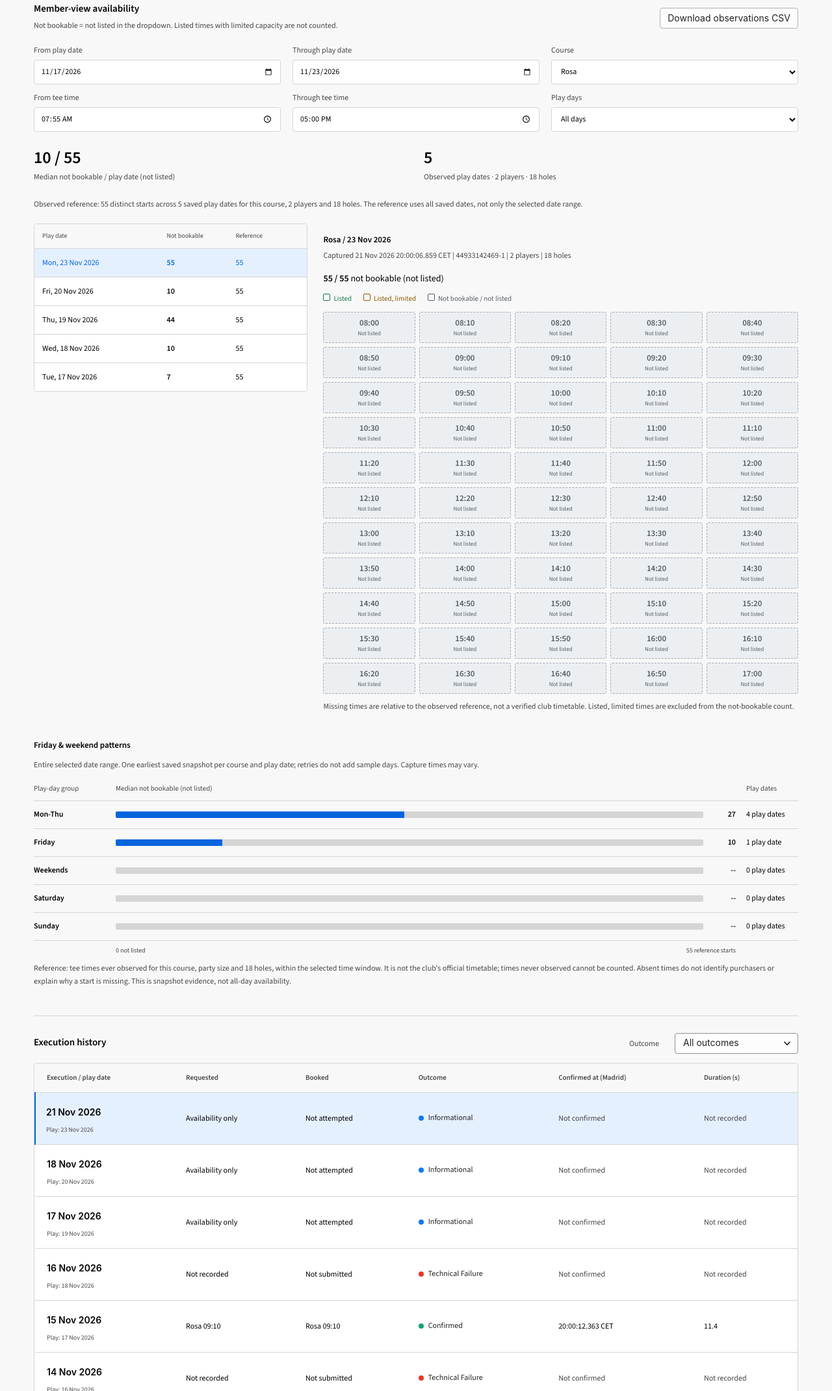
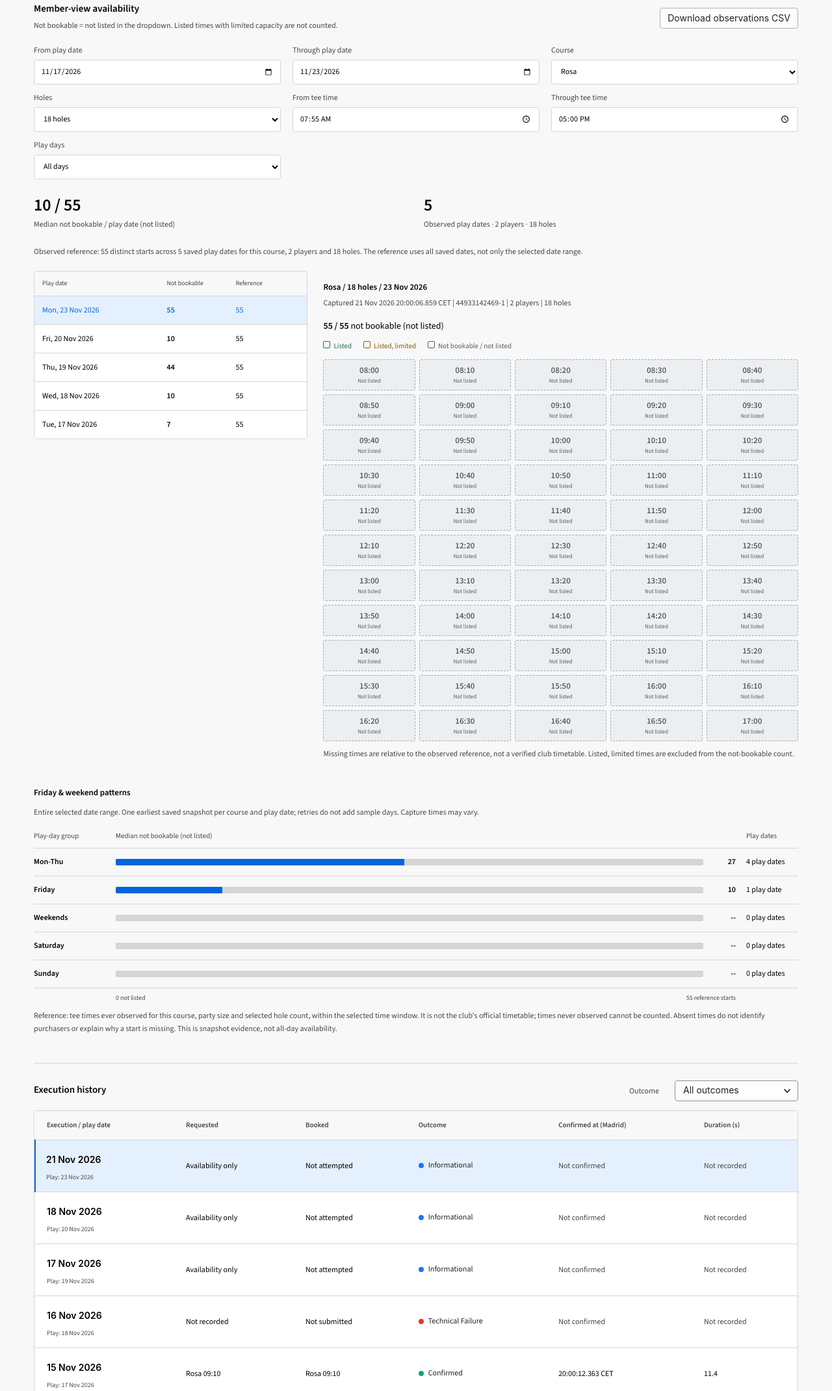
Before and after one commit to nicokiki/java-prat-booking-dashboard, a plain HTML site: page index.html in a window 1280 px wide. Shown: the part 659-2800 px from the top of the page at 65% size. Drawn offline with Linux system fonts and the light colour scheme.

Commit message:
Separate informational nine-hole observations in dashboard details and analysis

```diff
--- a/analysis.mjs
+++ b/analysis.mjs
@@ -9,6 +9,15 @@ export function median(values) {
 export function courseName(value) {
   const match = String(value || '').match(/\b(ROSA|AMARILLO|VERDE)\b/i);
   return match ? match[1][0].toUpperCase() + match[1].slice(1).toLowerCase() : String(value || 'Not recorded');
+}
+
+export function inspectionVariants(snapshots,courses) {
+  return courses.flatMap(course => {
+    const eighteen = snapshots.find(snapshot => courseName(snapshot.course) === course && snapshot.holes === 18);
+    const nine = snapshots.find(snapshot => courseName(snapshot.course) === course && snapshot.holes === 9);
+    return [{course,holes:18,snapshot:eighteen,notOffered:!eighteen && nine?.fallbackReason === '18-not-offered'},
+      ...(nine ? [{course,holes:9,snapshot:nine,notOffered:false}] : [])];
+  });
 }
 
 export function bookingMetrics(reports) {
--- a/index.html
+++ b/index.html
@@ -278,17 +278,19 @@ pre { background: var(--bg); border-radius: 4px; }
     <div class="analysis-controls">
       <label>From play date<input id="analysis-from" type="date"></label><label>Through play date<input id="analysis-through" type="date"></label>
       <label>Course<select id="analysis-course"><option>Rosa</option><option>Amarillo</option><option>Verde</option></select></label>
+      <label>Holes<select id="analysis-holes"><option value="18">18 holes</option><option value="9">9 holes</option></select></label>
       <label>From tee time<input id="analysis-start" type="time" value="00:00"></label><label>Through tee time<input id="analysis-end" type="time" value="23:59"></label>
       <label>Play days<select id="analysis-days-filter"><option value="all">All days</option><option value="friday">Fridays</option><option value="weekend">Weekends</option></select></label>
     </div>
-    <div class="analysis-kpis"><div><strong id="missing-median">--</strong><span>Median not bookable / play date (not listed)</span></div><div><strong id="observed-dates">0</strong><span>Observed play dates &middot; 2 players &middot; 18 holes</span></div></div>
+    <div class="analysis-kpis"><div><strong id="missing-median">--</strong><span>Median not bookable / play date (not listed)</span></div><div><strong id="observed-dates">0</strong><span>Observed play dates &middot; 2 players &middot; <span id="analysis-hole-label">18</span> holes</span></div></div>
+    <p id="nine-hole-note" class="analysis-note" hidden>Nine-hole observations are conditional fallback checks, not a complete survey. Missing observations do not mean unavailable.</p>
     <p class="analysis-note" id="analysis-reference"></p>
     <div class="analysis-layout" id="analysis-daily"><div class="analysis-dates"><div class="analysis-date-head"><span>Play date</span><span>Not bookable</span><span>Reference</span></div><div id="analysis-days"></div></div><div class="analysis-snapshot" id="analysis-snapshot"></div></div>
     <p id="analysis-empty" class="analysis-note" hidden>No recorded observations match these filters. Missing observations are not counted as unavailable.</p>
     <h3 style="margin-top:24px">Friday &amp; weekend patterns</h3>
     <p class="analysis-note">Entire selected date range. One earliest saved snapshot per course and play date; retries do not add sample days. Capture times may vary.</p>
     <div class="pattern-heading"><span>Play-day group</span><span>Median not bookable (not listed)</span><span>Play dates</span></div><div id="analysis-patterns"></div><div class="pattern-axis"><span>0 not listed</span><span id="analysis-axis-end"></span></div>
-    <p class="analysis-note">Reference: tee times ever observed for this course, party size and 18 holes, within the selected time window. It is not the club's official timetable; times never observed cannot be counted. Absent times do not identify purchasers or explain why a start is missing. This is snapshot evidence, not all-day availability.</p>
+    <p class="analysis-note">Reference: tee times ever observed for this course, party size and selected hole count, within the selected time window. It is not the club's official timetable; times never observed cannot be counted. Absent times do not identify purchasers or explain why a start is missing. This is snapshot evidence, not all-day availability.</p>
   </section>
   <section aria-labelledby="history-title">
     <div class="toolbar"><h2 id="history-title">Execution history</h2><div class="filter-control"><sp-field-label for="filter" side-aligned="start">Outcome</sp-field-label><sp-picker id="filter" value="all" label="Outcome"><sp-menu-item value="all">All outcomes</sp-menu-item><sp-menu-item value="Confirmed">Confirmed</sp-menu-item><sp-menu-item value="Unavailable">Unavailable</sp-menu-item><sp-menu-item value="Technical Failure">Technical Failure</sp-menu-item><sp-menu-item value="Informational">Informational</sp-menu-item></sp-picker></div></div>
@@ -305,6 +307,7 @@ pre { background: var(--bg); border-radius: 4px; }
     <div class="availability-controls">
       <div class="availability-control"><sp-field-label for="availability-date">Play date</sp-field-label><sp-picker id="availability-date" label="Play date"></sp-picker></div>
       <div class="availability-control"><sp-field-label for="availability-course">Course</sp-field-label><sp-picker id="availability-course" value="all" label="Course"><sp-menu-item value="all">All courses</sp-menu-item><sp-menu-item value="Rosa">Rosa</sp-menu-item><sp-menu-item value="Amarillo">Amarillo</sp-menu-item><sp-menu-item value="Verde">Verde</sp-menu-item></sp-picker></div>
+      <div class="availability-control"><sp-field-label for="availability-holes">Holes</sp-field-label><sp-picker id="availability-holes" value="18" label="Holes"><sp-menu-item value="18">18 holes</sp-menu-item><sp-menu-item value="9">9 holes</sp-menu-item></sp-picker></div>
     </div>
     <p class="snapshot-note" id="availability-context"></p>
     <div class="table-wrap" id="availability-matrix"></div>
@@ -329,7 +332,7 @@ pre { background: var(--bg); border-radius: 4px; }
 </sp-theme>
 <script type="module">
 import './spectrum.bundle.js';
-import {bookingMetrics, availabilityAnalysis, snapshotObservation, observationsCsv} from './analysis.mjs';
+import {bookingMetrics, availabilityAnalysis, snapshotObservation, observationsCsv, inspectionVariants} from './analysis.mjs';
 import {renderScreenshots,screenshotViewer} from './screenshots.mjs';
 const imageViewer = screenshotViewer(document.getElementById('screenshot-dialog'));
 const theme = document.querySelector('sp-theme');
@@ -453,32 +456,32 @@ function eligibility(option) {
 function renderExecutionAvailability() {
   const snapshots = executionAvailability[selected.id] || [];
   const courses = selected.report.requested == null ? ['Rosa','Amarillo','Verde'] : selected.requested.startsWith('Verde ') ? ['Verde'] : ['Rosa','Amarillo'];
+  const variants = inspectionVariants(snapshots,courses);
   const missingCourse = course => course === 'Verde' && selected.outcome === 'Informational' ? 'Not offered for this date' : 'Not checked during this execution';
-  const metadata = courses.map(course => {
-    const snapshot = snapshots.find(item => item.course === course);
-    return '<div><strong>'+course+'</strong><span class="muted">'+(snapshot ? 'Captured '+escape(captureLabel(snapshot)) : missingCourse(course))+'</span></div>';
+  const metadata = variants.map(({course,holes,snapshot,notOffered}) => {
+    return '<div><strong>'+course+' / '+holes+' holes</strong><span class="muted">'+(snapshot ? (snapshot.options.length ? snapshot.options.length+' times | ' : 'No times | ')+'Captured '+escape(captureLabel(snapshot)) : notOffered ? '18 holes not offered' : missingCourse(course))+'</span></div>';
   }).join('');
-  const rows = courses.map(course => {
-    const snapshot = snapshots.find(item => item.course === course);
-    if (!snapshot) return '<tr><td>'+course+'</td><td colspan="4" class="muted">'+missingCourse(course)+'</td></tr>';
-    if (!snapshot.options.length) return '<tr><td>'+course+'</td><td colspan="4" class="muted">No times offered in this snapshot</td></tr>';
+  const rows = variants.map(({course,holes,snapshot,notOffered}) => {
+    if (!snapshot) return '<tr><td>'+course+'</td><td>'+holes+'</td><td colspan="4" class="muted">'+(notOffered ? '18 holes not offered' : missingCourse(course))+'</td></tr>';
+    if (!snapshot.options.length) return '<tr><td>'+course+'</td><td>'+holes+'</td><td colspan="4" class="muted">No times offered in this snapshot</td></tr>';
     return [...snapshot.options].sort((first,second) => first.time.localeCompare(second.time)).map(option => {
       const [variant,label] = eligibility(option);
       const chosen = snapshot.selectedTime === option.time;
       const selection = chosen ? (selected.outcome === 'Confirmed' ? 'Selected / confirmed' : 'Selected / not confirmed') : '';
-      return '<tr'+(chosen ? ' class="selected"' : '')+'><td>'+course+'</td><td><strong>'+option.time+'</strong></td><td>'+(option.places === null ? 'Not stated' : option.places)+'</td><td><sp-status-light variant="'+variant+'" size="s">'+label+'</sp-status-light></td><td>'+selection+'</td></tr>';
+      return '<tr'+(chosen ? ' class="selected"' : '')+'><td>'+course+'</td><td>'+holes+'</td><td><strong>'+option.time+'</strong></td><td>'+(option.places === null ? 'Not stated' : option.places)+'</td><td><sp-status-light variant="'+variant+'" size="s">'+label+'</sp-status-light></td><td>'+selection+'</td></tr>';
     }).join('');
   }).join('');
   const grids = snapshots.map(snapshot => {
     const reference = availabilityAnalysis(availabilityArchive, {course:snapshot.course, players:snapshot.players, holes:snapshot.holes});
     return observationGrid(snapshotObservation(snapshot, reference.times), reference.times);
   }).join('');
-  document.getElementById('execution-availability').innerHTML = '<div><div class="execution-screenshots" id="execution-screenshots" hidden></div><div class="snapshot-meta">'+metadata+'</div><p class="snapshot-note">Play: '+formatDate(selected.playDate)+' | '+(selected.players ?? 'Unknown')+' players | 18 holes | '+(selected.report.requested == null ? 'No booking requested | No reservation attempted' : 'Requested: '+escape(selected.requested)+' | +/-90 minutes')+'</p>'+grids+'<details class="observation-details"><summary>Listed tee times and booking eligibility</summary><div class="table-wrap"><table class="availability-table"><thead><tr><th>Course</th><th>Tee time</th><th>Places</th><th>Eligibility</th><th>Selection</th></tr></thead><tbody>'+rows+'</tbody></table></div></details></div>';
+  const holeCounts = [...new Set(snapshots.map(snapshot => snapshot.holes))].sort((first,second) => second-first).join(' / ') || '18';
+  document.getElementById('execution-availability').innerHTML = '<div><div class="execution-screenshots" id="execution-screenshots" hidden></div><div class="snapshot-meta">'+metadata+'</div><p class="snapshot-note">Play: '+formatDate(selected.playDate)+' | '+(selected.players ?? 'Unknown')+' players | '+holeCounts+' holes | '+(selected.report.requested == null ? 'No booking requested | No reservation attempted' : 'Requested: '+escape(selected.requested)+' | +/-90 minutes')+'</p>'+grids+'<details class="observation-details"><summary>Listed tee times and booking eligibility</summary><div class="table-wrap"><table class="availability-table"><thead><tr><th>Course</th><th>Holes</th><th>Tee time</th><th>Places</th><th>Eligibility</th><th>Selection</th></tr></thead><tbody>'+rows+'</tbody></table></div></details></div>';
   renderScreenshots(document.getElementById('execution-screenshots'),selected.report,imageViewer);
 }
 function observationGrid(row, times) {
   const snapshot = row.snapshot;
-  const heading = '<h3>'+escape(courseName(snapshot.course))+' / '+formatDate(row.playDate)+'</h3><p class="snapshot-note">Captured '+escape(captureLabel(snapshot))+' | '+escape(snapshot.executionId)+' | '+escape(snapshot.players)+' players | '+escape(snapshot.holes)+' holes</p>';
+  const heading = '<h3>'+escape(courseName(snapshot.course))+' / '+snapshot.holes+' holes / '+formatDate(row.playDate)+'</h3><p class="snapshot-note">Captured '+escape(captureLabel(snapshot))+' | '+escape(snapshot.executionId)+' | '+escape(snapshot.players)+' players | '+escape(snapshot.holes)+' holes</p>';
   if (!times.length) return '<div class="observation-grid">'+heading+'<p class="analysis-note">No observed reference times in this window. The missing-time count is unknown, not zero.</p></div>';
   const cells = row.slots.map(slot => {
     const label = slot.state === 'missing' ? 'Not listed' : !slot.option.enabled ? 'Disabled' : slot.option.places == null ? 'Listed' : slot.option.places+' '+(slot.option.places === 1 ? 'place' : 'places');
@@ -491,15 +494,18 @@ function renderAvailabilityAnalysis() {
   const through = document.getElementById('analysis-through');
   const start = document.getElementById('analysis-start');
   const end = document.getElementById('analysis-end');
+  const holes = Number(document.getElementById('analysis-holes').value);
   if (from.value > through.value) through.value = from.value;
   if (start.value > end.value) end.value = start.value;
-  currentAnalysis = availabilityAnalysis(availabilityArchive, {course:document.getElementById('analysis-course').value,
+  currentAnalysis = availabilityAnalysis(availabilityArchive, {course:document.getElementById('analysis-course').value,holes,
     from:from.value, through:through.value || '9999-12-31', start:start.value || '00:00', end:end.value || '23:59', days:document.getElementById('analysis-days-filter').value});
   const {rows, times, groups} = currentAnalysis;
   if (!rows.some(row => row.playDate === analysisSelectedDate)) analysisSelectedDate = rows.at(-1)?.playDate;
   document.getElementById('missing-median').textContent = currentAnalysis.median === null ? '--' : currentAnalysis.median+' / '+times.length;
   document.getElementById('observed-dates').textContent = rows.length;
-  document.getElementById('analysis-reference').textContent = 'Observed reference: '+times.length+' distinct starts across '+currentAnalysis.referenceDates+' saved play dates for this course, 2 players and 18 holes. The reference uses all saved dates, not only the selected date range.';
+  document.getElementById('analysis-hole-label').textContent = holes;
+  document.getElementById('nine-hole-note').hidden = holes !== 9;
+  document.getElementById('analysis-reference').textContent = 'Observed reference: '+times.length+' distinct starts across '+currentAnalysis.referenceDates+' saved play dates for this course, 2 players and '+holes+' holes. The reference uses all saved dates, not only the selected date range.';
   document.getElementById('analysis-days').innerHTML = [...rows].reverse().map(row => '<button class="analysis-date" data-analysis-date="'+row.playDate+'" aria-pressed="'+(row.playDate === analysisSelectedDate)+'"><span>'+escape(new Intl.DateTimeFormat('en-GB',{weekday:'short',day:'2-digit',month:'short',year:'numeric',timeZone:'UTC'}).format(new Date(row.playDate+'T12:00:00Z')))+'</span><strong>'+(row.missing ?? '--')+'</strong><span>'+times.length+'</span></button>').join('');
   document.querySelectorAll('[data-analysis-date]').forEach(button => button.addEventListener('click', () => { analysisSelectedDate = button.dataset.analysisDate; renderAvailabilityAnalysis(); }));
   const selectedRow = rows.find(row => row.playDate === analysisSelectedDate);
@@ -530,9 +536,10 @@ function matrixCell(snapshot, previousSnapshot, time) {
 function renderAvailabilityHistory() {
   const play = document.getElementById('availability-date').value;
   const course = document.getElementById('availability-course').value || 'all';
-  const snapshots = availabilityArchive.filter(snapshot => snapshot.playDate === play && snapshot.holes === 18);
+  const holes = Number(document.getElementById('availability-holes').value || '18');
+  const snapshots = availabilityArchive.filter(snapshot => snapshot.playDate === play && snapshot.holes === holes);
   const groups = [...new Set(snapshots.map(snapshot => snapshot.executionId))].map(id => ({id, snapshots:snapshots.filter(snapshot => snapshot.executionId === id)})).sort((first,second) => first.snapshots[0].capturedAt.localeCompare(second.snapshots[0].capturedAt));
-  document.getElementById('availability-context').textContent = play ? 'Play: '+formatDate(play)+' | '+groups.length+' executions | Offered places, including slots outside the booking window' : 'No availability snapshots recorded.';
+  document.getElementById('availability-context').textContent = play ? 'Play: '+formatDate(play)+' | '+holes+' holes | '+groups.length+' executions | Offered places, including slots outside the booking window' : 'No availability snapshots recorded.';
   const container = document.getElementById('availability-matrix');
   if (!groups.length) { container.innerHTML = '<p class="availability-empty">No snapshots for this play date.</p>'; return; }
   const headings = groups.map(group => '<th scope="col">'+escape(captureLabel(group.snapshots[0]))+'<span class="sub">'+escape(group.id)+'</span><span class="sub">'+escape(group.snapshots[0].players)+' players</span></th>').join('');
@@ -550,7 +557,7 @@ const dates = [...new Set(availabilityArchive.map(snapshot => snapshot.playDate)
 document.getElementById('availability-date').innerHTML = dates.map(date => '<sp-menu-item value="'+date+'">'+formatDate(date)+'</sp-menu-item>').join('');
 document.getElementById('availability-date').value = dates[0] || '';
 document.getElementById('availability-date').disabled = !dates.length;
-['availability-date','availability-course'].forEach(id => document.getElementById(id).addEventListener('change', renderAvailabilityHistory));
+['availability-date','availability-course','availability-holes'].forEach(id => document.getElementById(id).addEventListener('change', renderAvailabilityHistory));
 function renderOverview() {
   const outcomes = ['Confirmed','Unavailable','Technical Failure','Informational'];
   const counts = outcomes.map(outcome => runs.filter(run => run.outcome === outcome).length);
@@ -574,13 +581,13 @@ function renderOverview() {
   notice.hidden = !loadError && unconfirmed === 0;
   notice.textContent = loadError ? 'Execution results could not be loaded. Reload to try again.' : unconfirmed+' executions need verification. Check TeeOne before retrying.';
 }
-const analysisDates = [...new Set(availabilityArchive.filter(snapshot => snapshot.players === 2 && snapshot.holes === 18).map(snapshot => snapshot.playDate))].sort();
+const analysisDates = [...new Set(availabilityArchive.filter(snapshot => snapshot.players === 2 && [9,18].includes(snapshot.holes)).map(snapshot => snapshot.playDate))].sort();
 document.getElementById('analysis-from').value = analysisDates[0] || '';
 document.getElementById('analysis-through').value = analysisDates.at(-1) || '';
-const referenceOptions = availabilityArchive.filter(snapshot => snapshot.players === 2 && snapshot.holes === 18).flatMap(snapshot => snapshot.options.map(option => option.time)).sort();
+const referenceOptions = availabilityArchive.filter(snapshot => snapshot.players === 2 && [9,18].includes(snapshot.holes)).flatMap(snapshot => snapshot.options.map(option => option.time)).sort();
 document.getElementById('analysis-start').value = referenceOptions[0] || '00:00';
 document.getElementById('analysis-end').value = referenceOptions.at(-1) || '23:59';
-['analysis-from','analysis-through','analysis-course','analysis-start','analysis-end','analysis-days-filter'].forEach(id => document.getElementById(id).addEventListener('change', renderAvailabilityAnalysis));
+['analysis-from','analysis-through','analysis-course','analysis-holes','analysis-start','analysis-end','analysis-days-filter'].forEach(id => document.getElementById(id).addEventListener('change', renderAvailabilityAnalysis));
 document.getElementById('export-analysis').addEventListener('click', () => {
   if (!currentAnalysis?.rows.length || !currentAnalysis.times.length) return;
   const url = URL.createObjectURL(new Blob([observationsCsv(currentAnalysis)], {type:'text/csv;charset=utf-8'}));
```
Also changed, not shown: analysis.test.mjs (+22 -1 lines), screenshots.mjs (+11 -8 lines), screenshots.test.mjs (+8 -0 lines), 1 other file.
